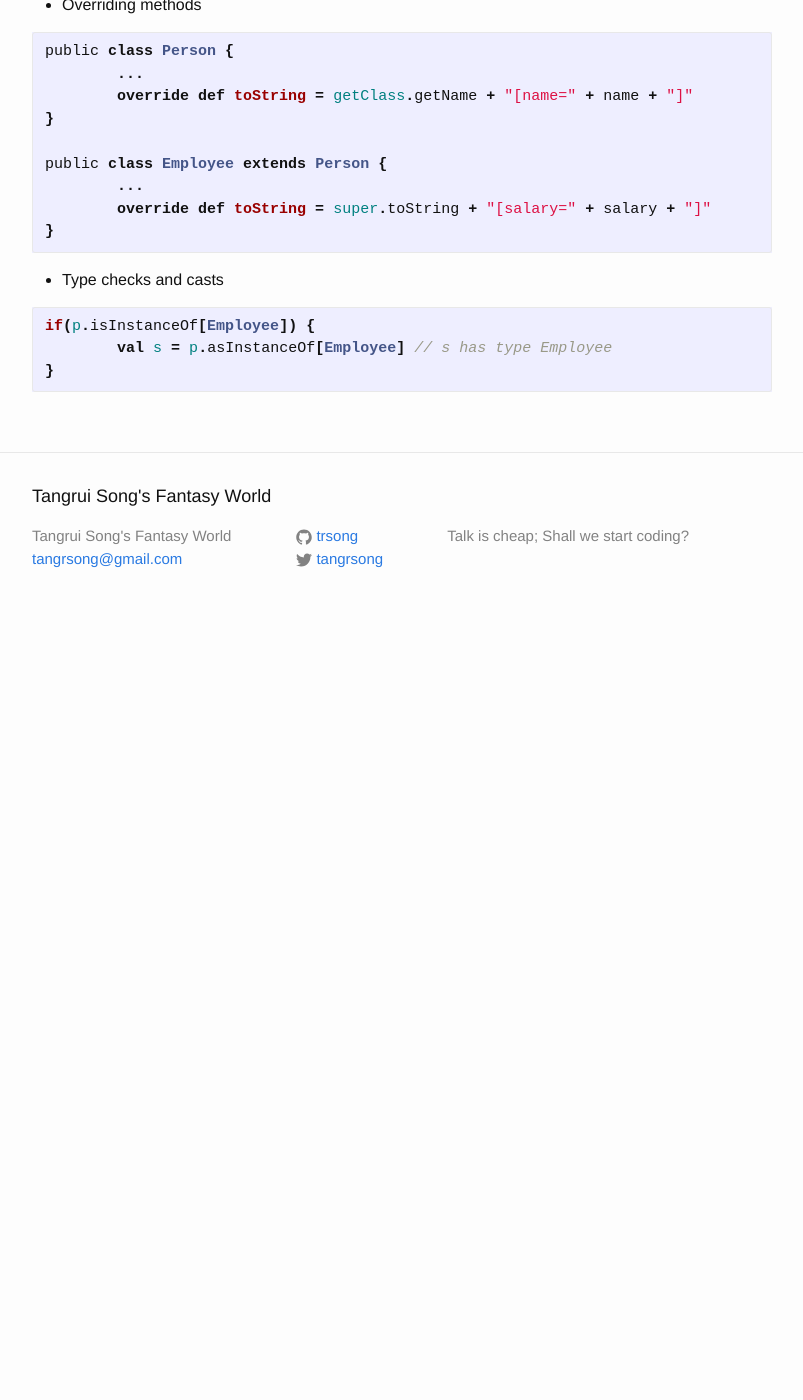
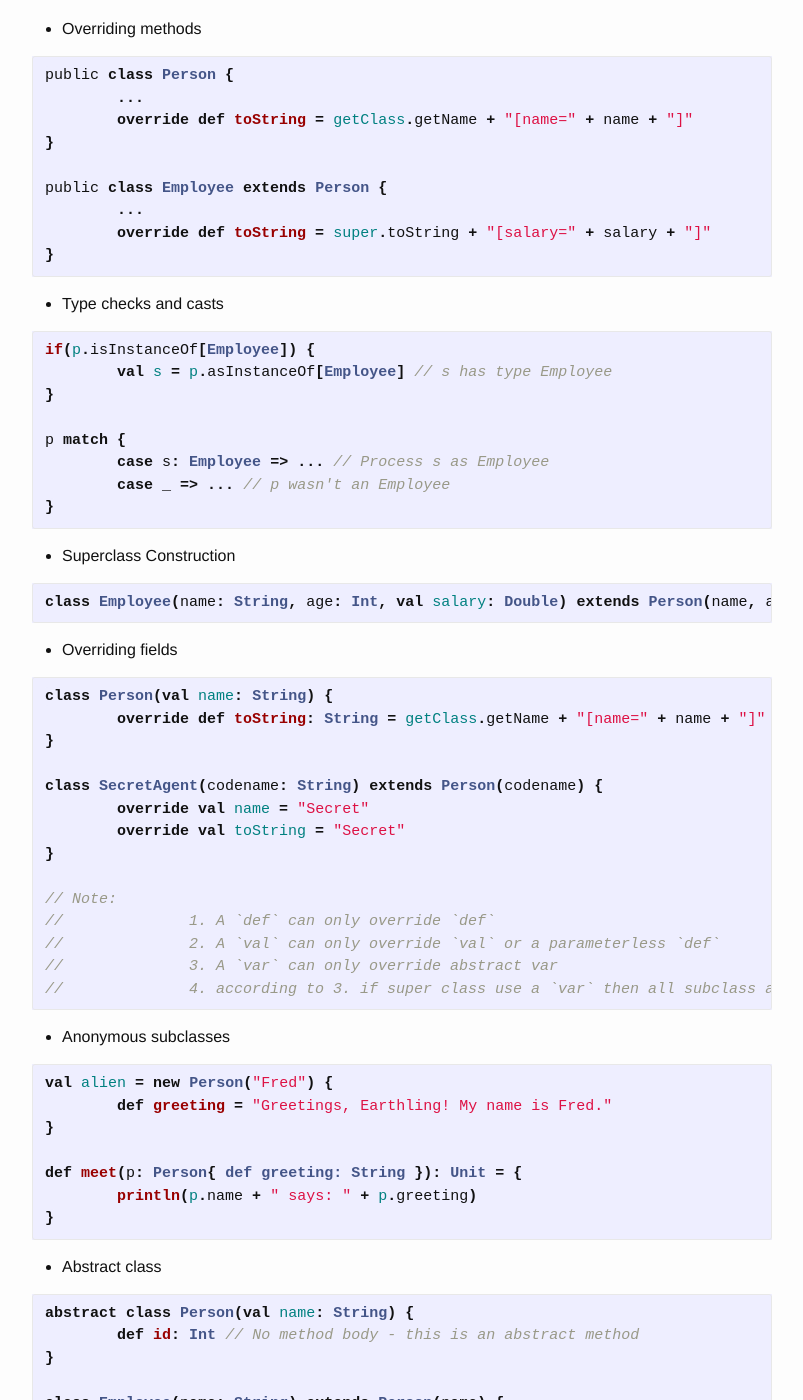
Before and after one commit to trsong/trsong.github.io, a Jekyll site: the page built from _posts/2017-09-24-Scala-Impatient.markdown, in a window 1280 px wide and 1400 px high, scrolled down 20490 px. Shown: the whole window, without its empty margins (238-1041 px from the left). Built offline with Jekyll 4.4.1, drawn with Linux system fonts in a browser that asks for light colours; before the commit the page ends 21120 px from its top, so only the background shows below that; some of the changed text lies outside the part shown.

Commit message:
Add Inheritance chapter

````diff
--- a/_posts/2017-09-24-Scala-Impatient.markdown
+++ b/_posts/2017-09-24-Scala-Impatient.markdown
@@ -1019,4 +1019,133 @@ public class Employee extends Person {
 if(p.isInstanceOf[Employee]) {
 	val s = p.asInstanceOf[Employee] // s has type Employee
 }
+
+p match {
+	case s: Employee => ... // Process s as Employee
+	case _ => ... // p wasn't an Employee
+}
 ```
+
+* Superclass Construction
+
+```scala
+class Employee(name: String, age: Int, val salary: Double) extends Person(name, age)
+```
+
+* Overriding fields
+
+```scala
+class Person(val name: String) {
+	override def toString: String = getClass.getName + "[name=" + name + "]"
+}
+
+class SecretAgent(codename: String) extends Person(codename) {
+	override val name = "Secret"
+	override val toString = "Secret"
+}
+
+// Note:
+//		1. A `def` can only override `def`
+//		2. A `val` can only override `val` or a parameterless `def`
+//		3. A `var` can only override abstract var
+//		4. according to 3. if super class use a `var` then all subclass are stuck with it. So avoid using `var`
+```
+
+* Anonymous subclasses
+
+```scala
+val alien = new Person("Fred") {
+	def greeting = "Greetings, Earthling! My name is Fred."
+}
+
+def meet(p: Person{ def greeting: String }): Unit = {
+	println(p.name + " says: " + p.greeting)
+}
+```
+
+* Abstract class
+
+```scala
+abstract class Person(val name: String) {
+	def id: Int // No method body - this is an abstract method
+}
+
+class Employee(name: String) extends Person(name) {
+	def id = name.hashCode // override an abstract method do not require override keyword
+}
+```
+
+* Abstract Fields
+
+```scala
+abstract class Person {
+	val id: Int	// an abstract field w/ an abstract getter method
+	var name: String // an abstract field w/ an abstract getter and setter method
+}
+
+class Employee(val id: Int) extends Person { // subclass has concert id property
+var name = "" // and concrete name property
+}
+
+// Note: no override is required to override an abstract field
+
+val fred = new Person {
+	val id = 1792
+	var name = "Fred"
+}
+```
+
+* Construction order and early definitions
+
+```scala
+class Creature {
+	val range: Int = 10
+	val env: Array[Int] = new Array[Int](range)
+}
+
+class Ant extends Creature {
+	override val range = 2
+}
+
+val a = new Ant
+a.range 	// 2
+a.env 		// Array()
+
+// why a.env is empty array?
+// 1. in order to init Ant, init Creature first
+// 2. Creature set range to 10
+// 3. in order to set env, we call range() getter
+// 4. at compile time, range() getter is override to be the one defined in Ant (range is yet uninitalized)
+// 5. range() returns 0, as its default val for all uninitialized Int field
+// 6. env is set to array of lenth 0
+// 7. Ant constuctor begins, set range to 2
+
+// 4 ways to solve above issue:
+// 		1) declare the val as final
+//		2) declare the val as lazy val
+// 		3) declare the val as def
+//		4) use early definition syntax
+
+// Early definiton syntax
+
+class Bug extends {
+	override val range = 3
+} with Creature
+```
+
+* Object equality
+
+```scala
+	// eq method in AnyRef checks tow references refer to same obejct
+	// equals in AnyRef should be used to check its content
+
+class Item(val description: String, val price: Double) {
+	final override def equals(other: Any): boolean = {
+		val that = other.asInstanceOf[Item]
+		if(that == null) false
+		else description == that.description && price == that.price
+	}
+}
+```
+
+### CH9: Files and Regular Expressions
````
